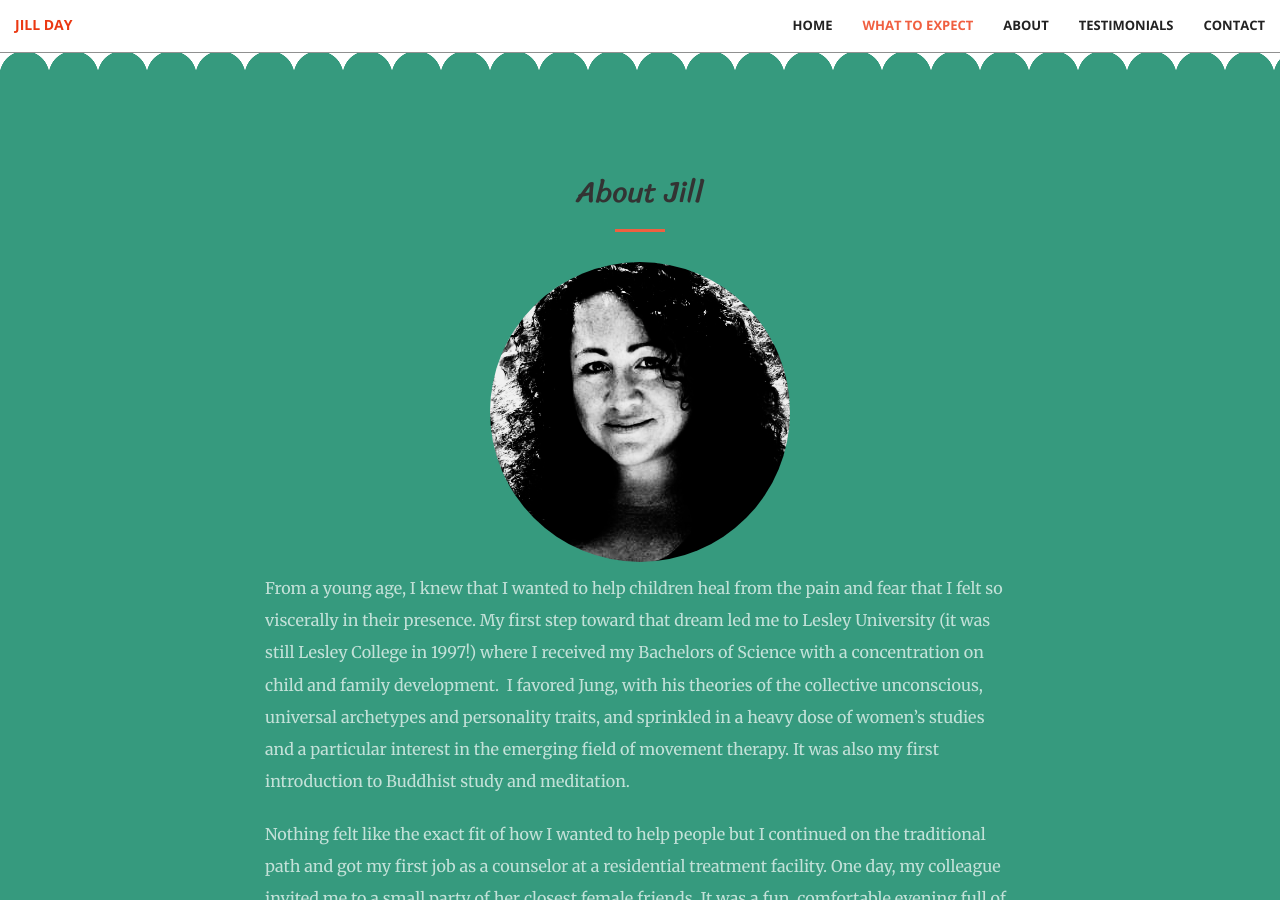
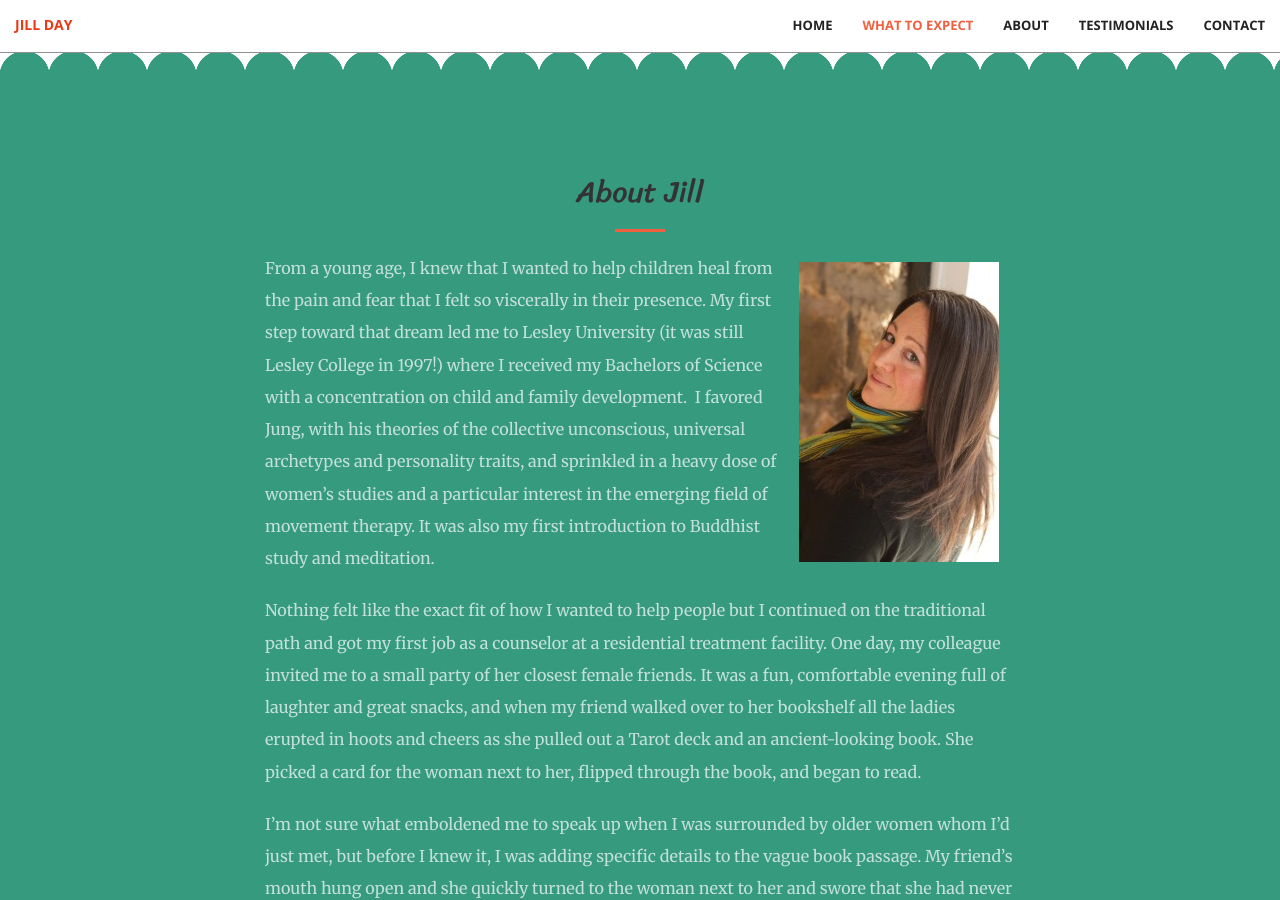
Before and after one commit to audreyshub/jilladay, a Jekyll site: the page built from index.html, in a window 1280 px wide and 900 px high, scrolled down 1688 px. Built offline with Jekyll 4.4.1, drawn with Linux system fonts in a browser that asks for light colours; comment, search, counter and statistics services are not loaded.

Commit message:
photo change

```diff
--- a/_includes/about.html
+++ b/_includes/about.html
@@ -7,13 +7,8 @@
             </div>
         </div>
         <div class="row">
-            <div class="col-lg-8 col-lg-offset-2 text-center">
-                <img src="../img/jill-day.jpg" alt="Jill Day photo" align="center" hspace=16 vspace=10 style="border-radius:50%">
-            </div>
-        </div>
-        <div class="row">
             <div class="col-lg-8 col-lg-offset-2 text-align">
-
+                <img src="../img/jillday.jpg" alt="Jill Day photo" align="right" hspace=16 vspace=10>
                 <p class="text-faded">From a young age, I knew that I wanted to help children heal from the pain and fear that I felt so viscerally in their presence. My first step toward that dream led me to Lesley University (it was still Lesley College in 1997!) where I received my Bachelors of Science with a concentration on child and family development.  I favored Jung, with his theories of the collective unconscious, universal archetypes and personality traits, and sprinkled in a heavy dose of women’s studies and a particular interest in the emerging field of movement therapy. It was also my first introduction to Buddhist study and meditation.</p>
                 <p class="text-faded">Nothing felt like the exact fit of how I wanted to help people but I continued on the traditional path and got my first job as a counselor at a residential treatment facility.  One day, my colleague invited me to a small party of her closest female friends.  It was a fun, comfortable evening full of laughter and great snacks, and when my friend walked over to her bookshelf all the ladies erupted in hoots and cheers as she pulled out a Tarot deck and an ancient-looking book.  She picked a card for the woman next to her, flipped through the book, and began to read.</p>
                 <p class="text-faded">I’m not sure what emboldened me to speak up when I was surrounded by older women whom I’d just met, but before I knew it, I was adding specific details to the vague book passage. My friend’s mouth hung open and she quickly turned to the woman next to her and swore that she had never talked to me about her personal life. I nodded emphatically that it was true. But then my friend turned to me and questioned how I could possibly know the things I did. I shrugged, suddenly self-conscious, and gave my honest answer—I didn’t know, it was just something that I’d always been able to sense about some people, and didn’t know that it wasn’t the norm.  The rest of the women begged me to pull a card for them and give my impressions. A few years later I decided to get some formal training in Tarot at Regina Russell’s Tea Room.</p>
```
